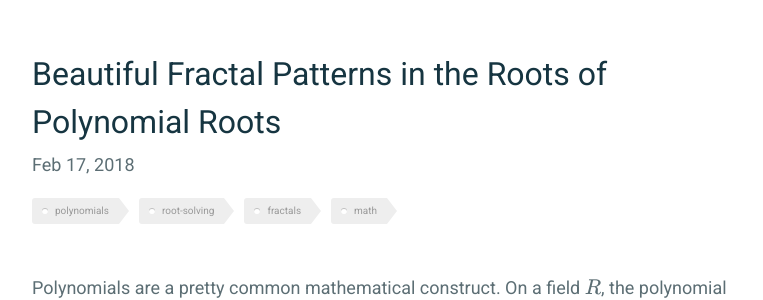
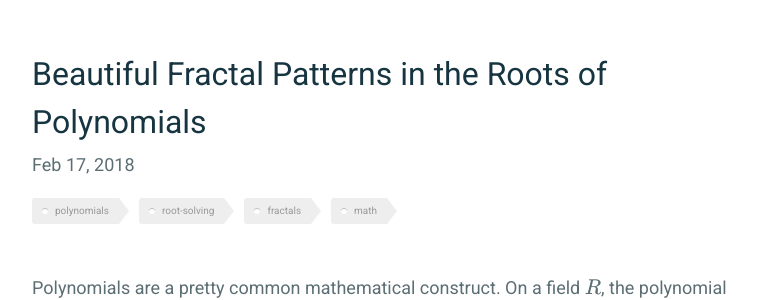
Before and after one commit to frankwang95/frankwang95.github.io, a Jekyll site: the page built from _posts/2018-02-17-polynomial-roots-are-beautiful.md, in a window 1280 px wide. Shown: the part 239-539 px from the top of the page, without its empty margins (258-1021 px from the left). Built offline with Jekyll 4.4.1, drawn with Linux system fonts in a browser that asks for light colours; formulas are drawn with MathJax 3.

Commit message:
Update 2018-02-17-polynomial-roots-are-beautiful.md

```diff
--- a/_posts/2018-02-17-polynomial-roots-are-beautiful.md
+++ b/_posts/2018-02-17-polynomial-roots-are-beautiful.md
@@ -1,6 +1,6 @@
 ---
 layout: post
-title: "Beautiful Fractal Patterns in the Roots of Polynomial Roots"
+title: "Beautiful Fractal Patterns in the Roots of Polynomials"
 date: 2018-02-17
 tags: polynomials root-solving fractals math
 comments: true
```
